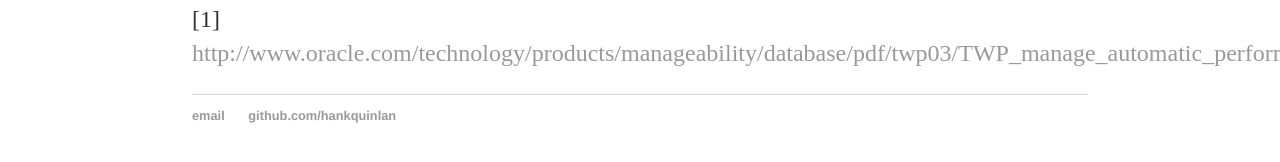
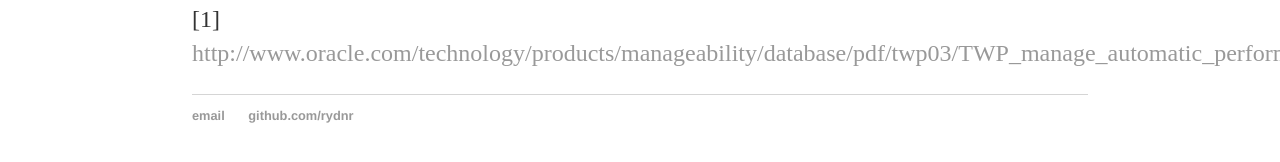
Before and after one commit to rydnr/rydnr.github.io, a Jekyll site: the page built from _posts/2006-12-26-2008-12-26-oracle-addm-helps-diagnosing-bottlenecks.html, in a window 1280 px wide and 900 px high, scrolled down 2232 px. Shown: the part 717-879 px from the top of the window. Built offline with Jekyll 4.4.1, drawn with Linux system fonts in a browser that asks for light colours.

Commit message:
Changed references

```diff
--- a/_layouts/default.html
+++ b/_layouts/default.html
@@ -19,8 +19,8 @@
 			</div><!-- /.container -->
 			<footer>
 	    		<ul>
-	        		<li><a href="mailto:hankquinlanhub@gmail.com">email</a></li>
-	        		<li><a href="https://github.com/hankquinlan">github.com/hankquinlan</a></li>
+	        		<li><a href="mailto:github@rydnr.me">email</a></li>
+	        		<li><a href="https://github.com/rydnr">github.com/rydnr</a></li>
 				</ul>
 			</footer>
 		</body>
```
